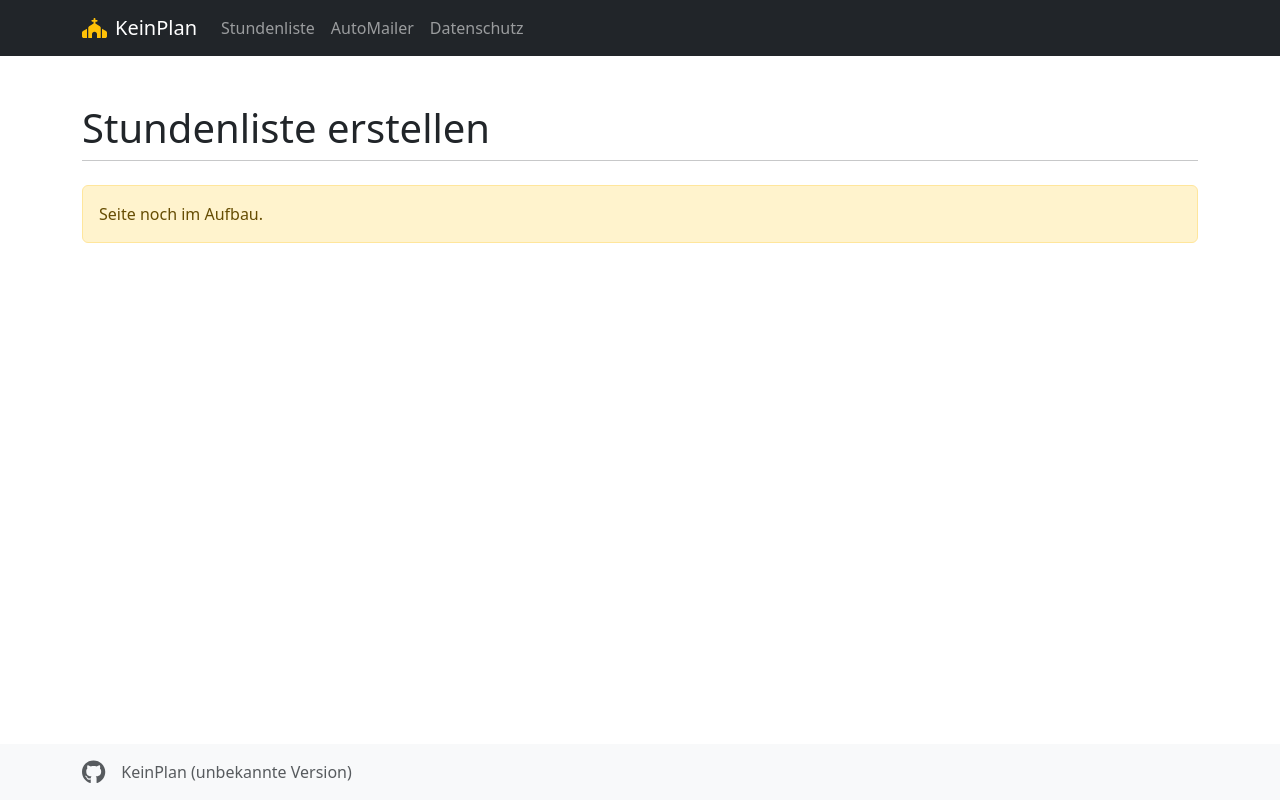
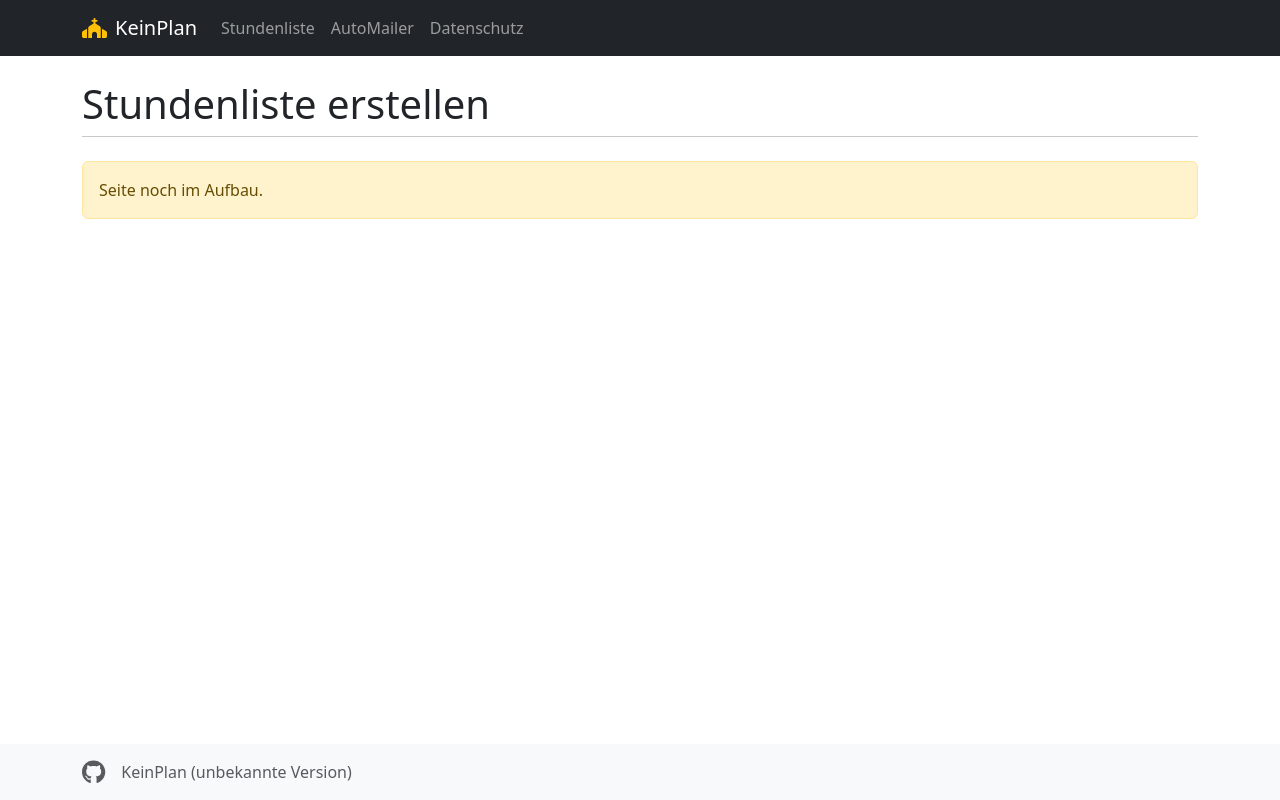
Before and after one commit to nbe95/KeinPlan, a Next.js app in the folder frontend/: page /time-sheet in a window 1280 px wide. Built offline with nearby package versions, Linux system fonts and the light colour scheme.

Commit message:
Add page sections

```diff
--- /dev/null
+++ b/frontend/components/page-section.tsx
@@ -0,0 +1,28 @@
+import { config, dom } from "@fortawesome/fontawesome-svg-core";
+import "bootstrap/dist/css/bootstrap.min.css";
+import Head from "next/head";
+import { PropsWithChildren } from "react";
+import { Container } from "react-bootstrap";
+import { Footer } from "./footer";
+import Navigation from "./navigation";
+config.autoAddCss = false;
+
+type SectionProps = {
+  headline?: string;
+};
+
+const PageSection = (props: PropsWithChildren<SectionProps>) => {
+  return (
+    <Container className="mt-4 mb-5">
+      {props.headline && (
+        <>
+          <h1 className="mb-0">{props.headline}</h1>
+          <hr className="mt-2 mb-4" />
+        </>
+      )}
+      {props.children}
+    </Container>
+  );
+};
+
+export default PageSection;
--- a/frontend/components/page-wrapper.tsx
+++ b/frontend/components/page-wrapper.tsx
@@ -9,7 +9,6 @@ config.autoAddCss = false;
 
 type PageProps = {
   title?: string;
-  headline?: string;
 };
 
 const PageWrapper = (props: PropsWithChildren<PageProps>) => {
@@ -23,16 +22,8 @@ const PageWrapper = (props: PropsWithChildren<PageProps>) => {
         <link rel="apple-touch-icon" href="/favicon.ico" />
         <style>{dom.css()}</style>
       </Head>
-      <Navigation></Navigation>
-      <Container className="py-5 mb-4">
-        {props.headline && (
-          <>
-            <h1 className="mb-0">{props.headline}</h1>
-            <hr className="mt-2 mb-4" />
-          </>
-        )}
-        {props.children}
-      </Container>
+      <Navigation />
+      {props.children}
       <Footer />
     </>
   );
--- a/frontend/pages/time-sheet.tsx
+++ b/frontend/pages/time-sheet.tsx
@@ -1,11 +1,14 @@
 import { NextPage } from "next";
 import { Alert } from "react-bootstrap";
 import PageWrapper from "../components/page-wrapper";
+import PageSection from "../components/page-section";
 
 const Page: NextPage = () => {
   return (
-    <PageWrapper title="Stundenliste" headline="Stundenliste erstellen">
-      <Alert variant="warning">Seite noch im Aufbau.</Alert>
+    <PageWrapper title="Stundenliste">
+      <PageSection headline="Stundenliste erstellen">
+        <Alert variant="warning">Seite noch im Aufbau.</Alert>
+      </PageSection>
     </PageWrapper>
   );
 };
```
Also changed, not shown: frontend/pages/auto-mailer.tsx (+5 -2 lines), frontend/pages/privacy.tsx (+5 -2 lines).
